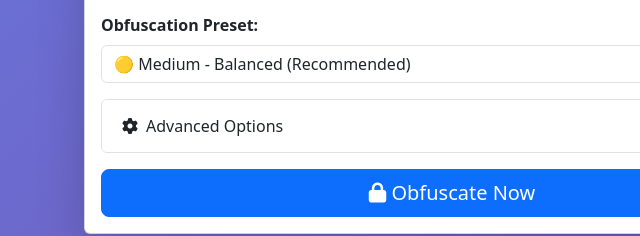
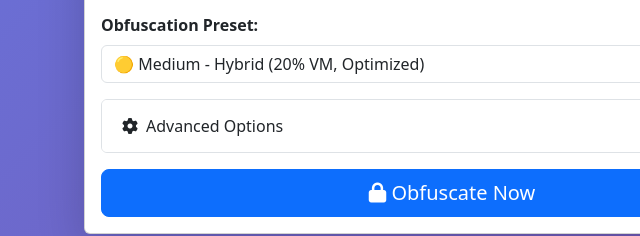
Before and after one commit to trianaq765-cmd/New-obf, a website: page public/index.html in a window 1280 px wide. Shown: the part 589-825 px from the top of the page, 188-828 px from the left. Drawn offline with nearby package versions, Linux system fonts and the light colour scheme.

Commit message:
Update index.html

```diff
--- a/public/index.html
+++ b/public/index.html
@@ -76,11 +76,11 @@
                             <div class="mb-3">
                                 <label for="preset" class="form-label fw-bold">Obfuscation Preset:</label>
                                 <select class="form-select" id="preset">
-                                    <option value="low">🟢 Low - Fast (Basic Protection)</option>
-                                    <option value="medium" selected>🟡 Medium - Balanced (Recommended)</option>
-                                    <option value="high">🟠 High - Strong Protection</option>
-                                    <option value="extreme">🔴 Extreme - Maximum Security</option>
-                                </select>
+    <option value="low">🟢 Low - Fast (No VM, Basic Protection)</option>
+    <option value="medium" selected>🟡 Medium - Hybrid (20% VM, Optimized)</option>
+    <option value="high">🟠 High - Hybrid+ (20% VM, Full Protection)</option>
+    <option value="extreme">🔴 Extreme - Full VM (Slow, Maximum Security)</option>
+</select>
                             </div>
 
                             <!-- Advanced Options -->
```
